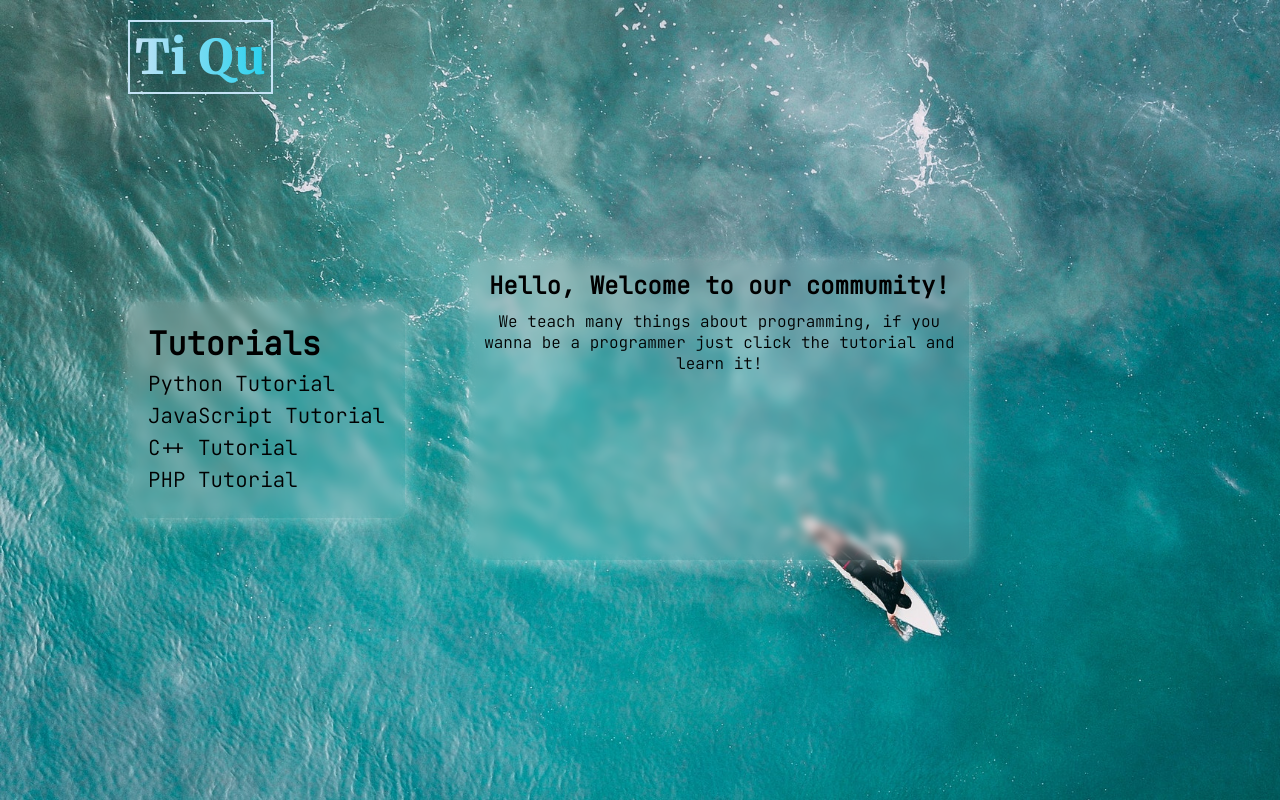
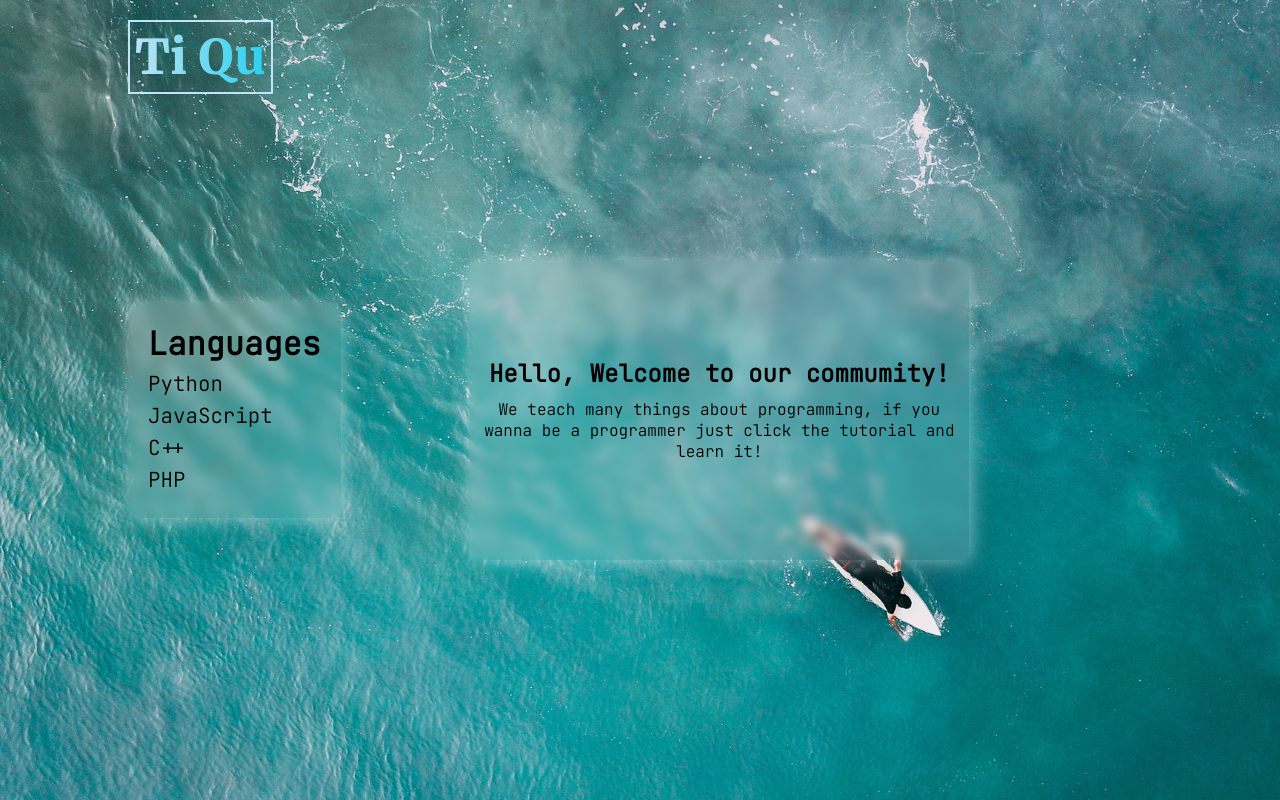
Before and after one commit to tilekbergen14/glass-morphism, a plain HTML site: page index.html in a window 1280 px wide. Drawn offline with Linux system fonts and the light colour scheme.

Commit message:
last commit

```diff
--- a/index.html
+++ b/index.html
@@ -13,19 +13,21 @@
     <main>
         <div class="left-side">
             <div class="services glass">
-                <h3>Tutorials</h3>
+                <h3>Languages</h3>
                 <ul>
-                    <li data-value="python">Python Tutorial</li>
-                    <li data-value="javascript">JavaScript Tutorial</li>
-                    <li data-value="c++">C++ Tutorial</li>
-                    <li data-value="php">PHP Tutorial</li>
+                    <li data-value="python">Python</li>
+                    <li data-value="javascript">JavaScript</li>
+                    <li data-value="c++">C++</li>
+                    <li data-value="php">PHP</li>
                 </ul>
             </div>
         </div>
         <div class="right-side">
             <div class="glass big-glass">
-                <h2 id="tutorial-name">Hello, Welcome to our commumity!</h2>
-                <p id="paragraph">We teach many things about programming, if you wanna be a programmer just click the tutorial and learn it!</p>
+                <div class="centered">
+                    <h2 id="tutorial-name">Hello, Welcome to our commumity!</h2>
+                    <p id="paragraph">We teach many things about programming, if you wanna be a programmer just click the tutorial and learn it!</p>
+                </div>
             </div>
         </div>
     </main>
--- a/main.css
+++ b/main.css
@@ -74,6 +74,8 @@ ul li{
     min-width: 400px;
     max-height: 400px;
     max-width: 500px;
+    display: flex;
+    align-items: center;
 }
 .animation{
     animation-name: move;
```
